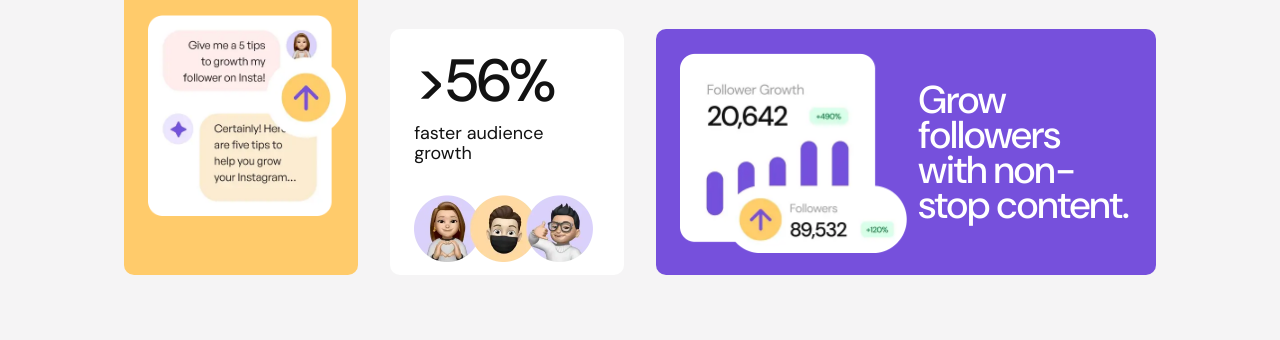
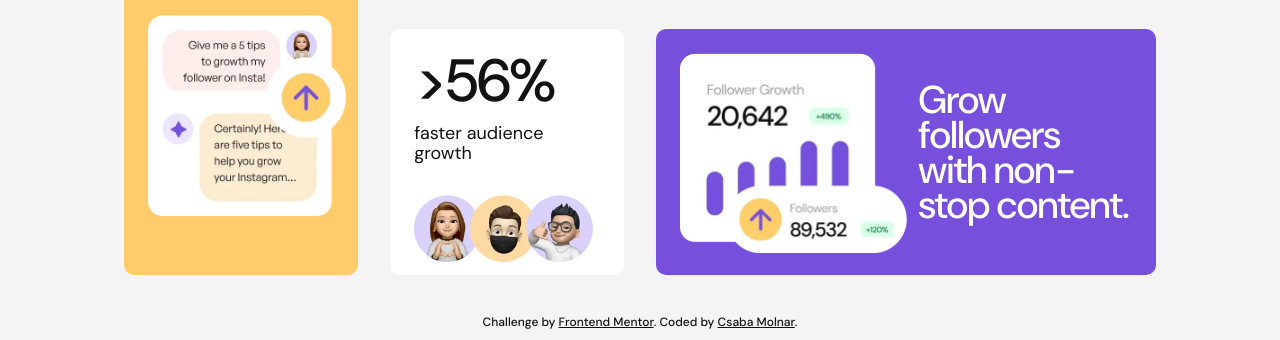
Before and after one commit to DocForLoop/bento-grid, a website: page index.html in a window 1280 px wide. Shown: the part 680-1020 px from the top of the page. Drawn offline with Linux system fonts and the light colour scheme.

Commit message:
Add attribution

```diff
--- a/index.html
+++ b/index.html
@@ -101,5 +101,12 @@
         </div>
       </section>
     </main>
+
+    <div class="attribution">
+      Challenge by
+      <a class="attribution__link" href="https://www.frontendmentor.io/challenges" target="_blank" rel="noopener">Frontend Mentor</a>.
+      Coded by
+      <a class="attribution__link" href="https://www.frontendmentor.io/profile/DocForLoop" target="_blank" rel="noopener">Csaba Molnar</a>.
+    </div>
   </body>
 </html>
--- a/scss/components/_bento.scss
+++ b/scss/components/_bento.scss
@@ -215,3 +215,29 @@ main {
         max-inline-size: 13ch;
     }
 }
+
+.attribution {
+    position: absolute;
+    inset-block-end: 10px;
+    inset-inline: 0;
+    font-size: 12px;
+    text-align: center;
+    color: var(--clr-text-dark);
+}
+
+.attribution__link {
+    border-radius: 3px;
+    color: var(--clr-text-dark);
+    text-decoration: underline;
+    transition: color 0.3s;
+
+    &:hover,
+    &:focus-visible {
+        color: var(--clr-primary-1);
+    }
+
+    &:focus-visible {
+        outline: 3px solid var(--clr-primary-1);
+        outline-offset: 2px;
+    }
+}
--- a/scss/global/_base.scss
+++ b/scss/global/_base.scss
@@ -12,6 +12,7 @@ html {
 }
 
 body {
+    position: relative;
     background-color: var(--clr-bg);
     font-family: var(--ff-primary);
     font-weight: var(--fw-2);
```
Also changed, not shown: css/style.css.
